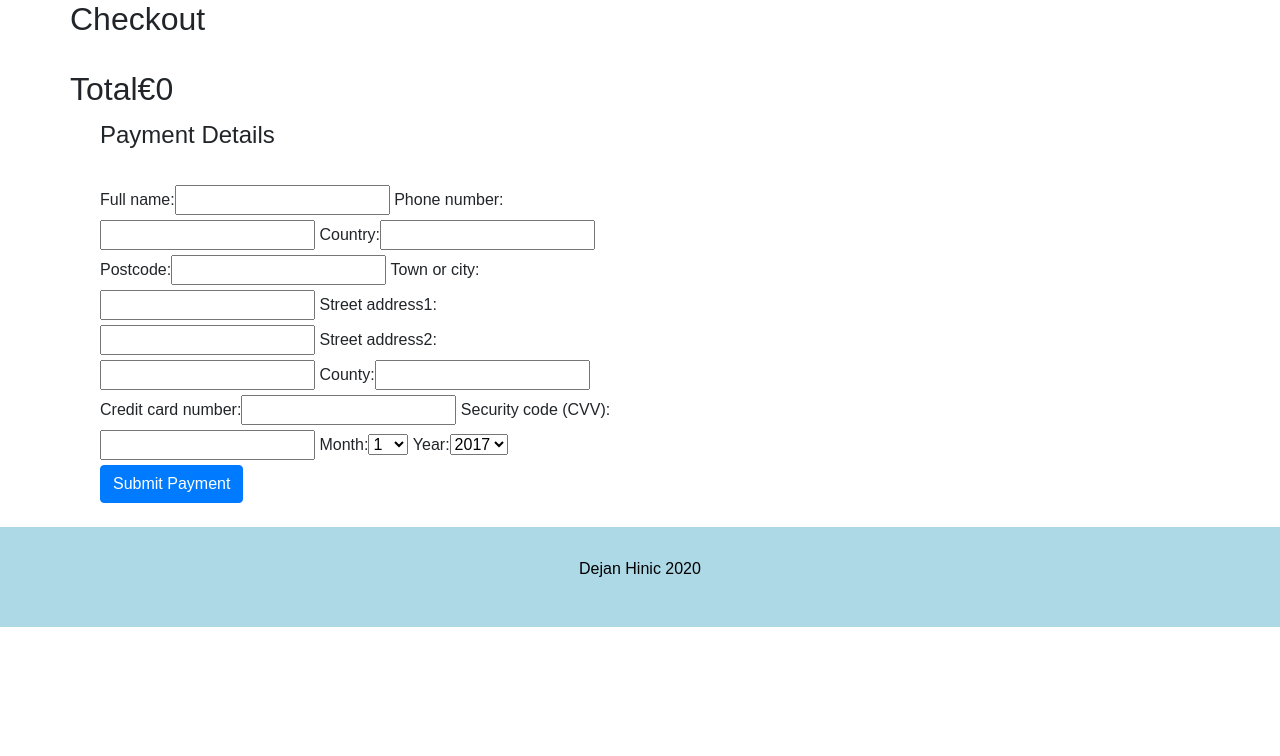
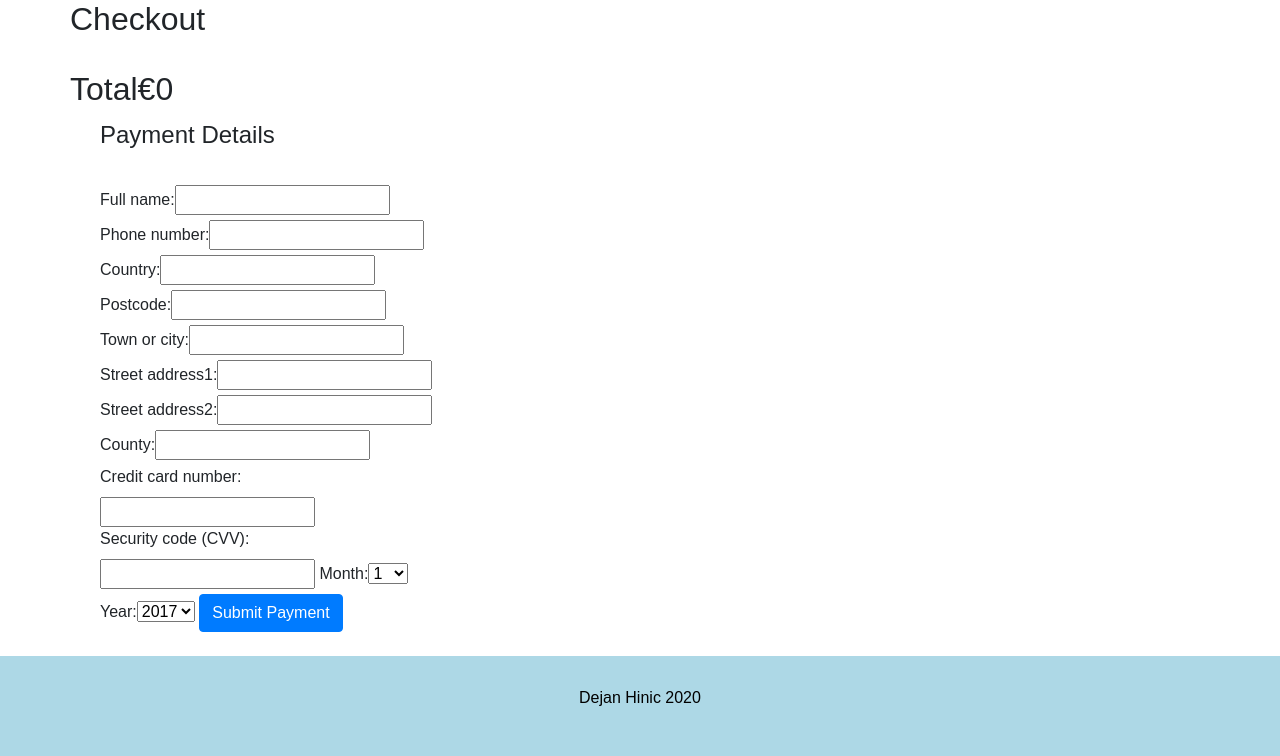
Before and after one commit to DejanHinic/eco-soaps, a Django app: page /checkout/ in a window 1280 px wide. Shown: the part 56-812 px from the top of the page. Before the commit the page ends 683 px from the top, so only its background shows below. Run offline with Django 3.2, Linux system fonts and the light colour scheme; a user stored in the database is signed in; some libraries are stand-ins or nearby versions.

Commit message:
checkout

```diff
--- a/checkout/templates/checkout.html
+++ b/checkout/templates/checkout.html
@@ -23,7 +23,7 @@
     <div class="row row-flex">
 
 {% for item in cart_items %}
-        <div class="col-md-6 col-sm-12">
+        <div class="col-md-4 col-sm-12">
             <div class="card" id="product_style_card" style="background-image: url('{{ MEDIA_URL }}{{ item.product.image }}')">
                 <div class="card-body" style="height: 19rem;">
                 </div>
@@ -49,7 +49,7 @@
             <h2>Total</h2><br>
             <h2>€{{ total }}</h2>
         </div>
-        <div class="col-md-6 col-sm-12">
+        <div class="col-md-4 col-sm-12">
             <form role="form" method="post" id="payment-form" action="{% url 'checkout' %}">
                 <legend>Payment Details</legend>
                 <div id="credit-card-errors" style="display: none;">
```
Also changed, not shown: static/css/custom.css (+0 -18 lines).
